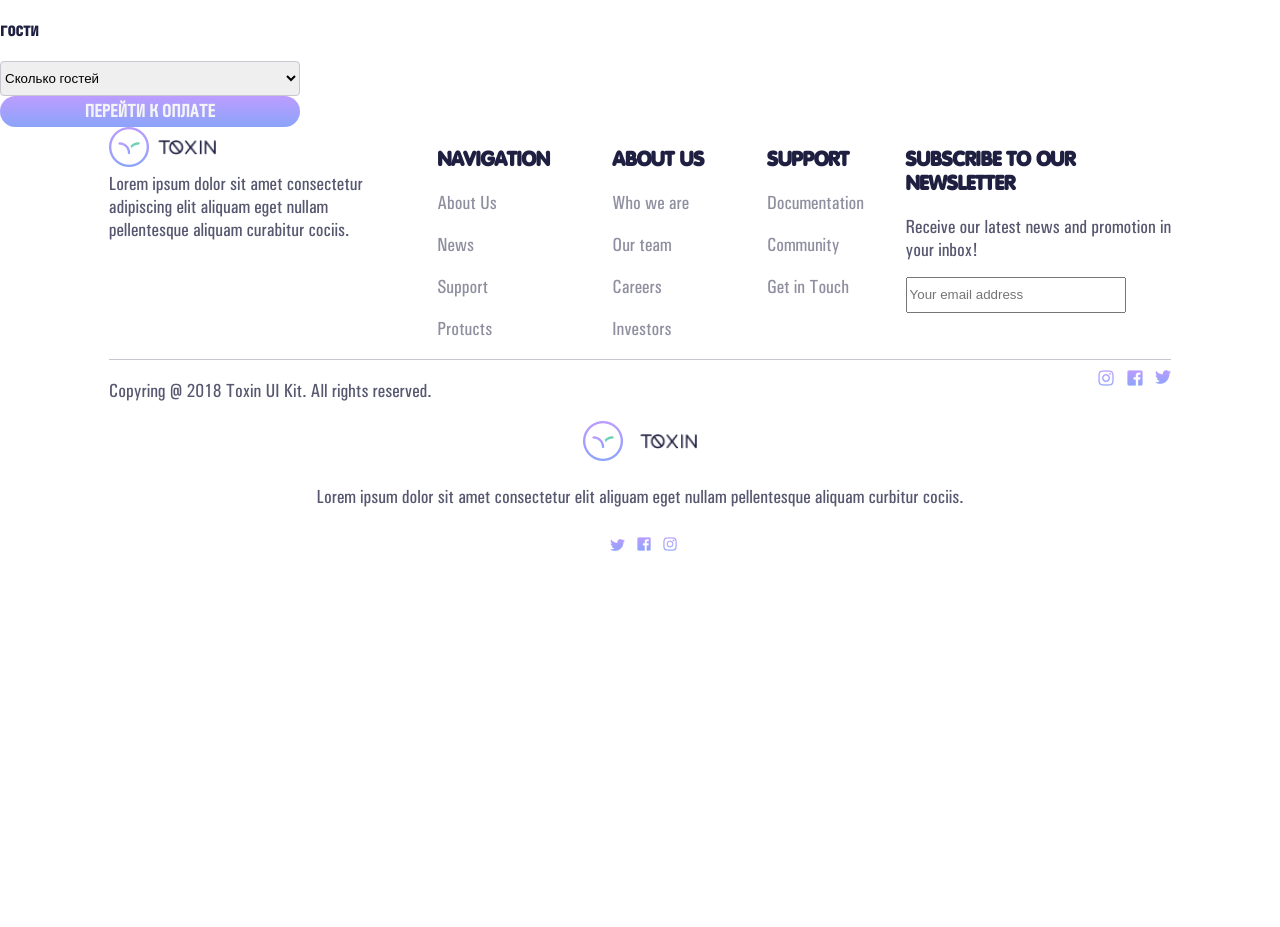
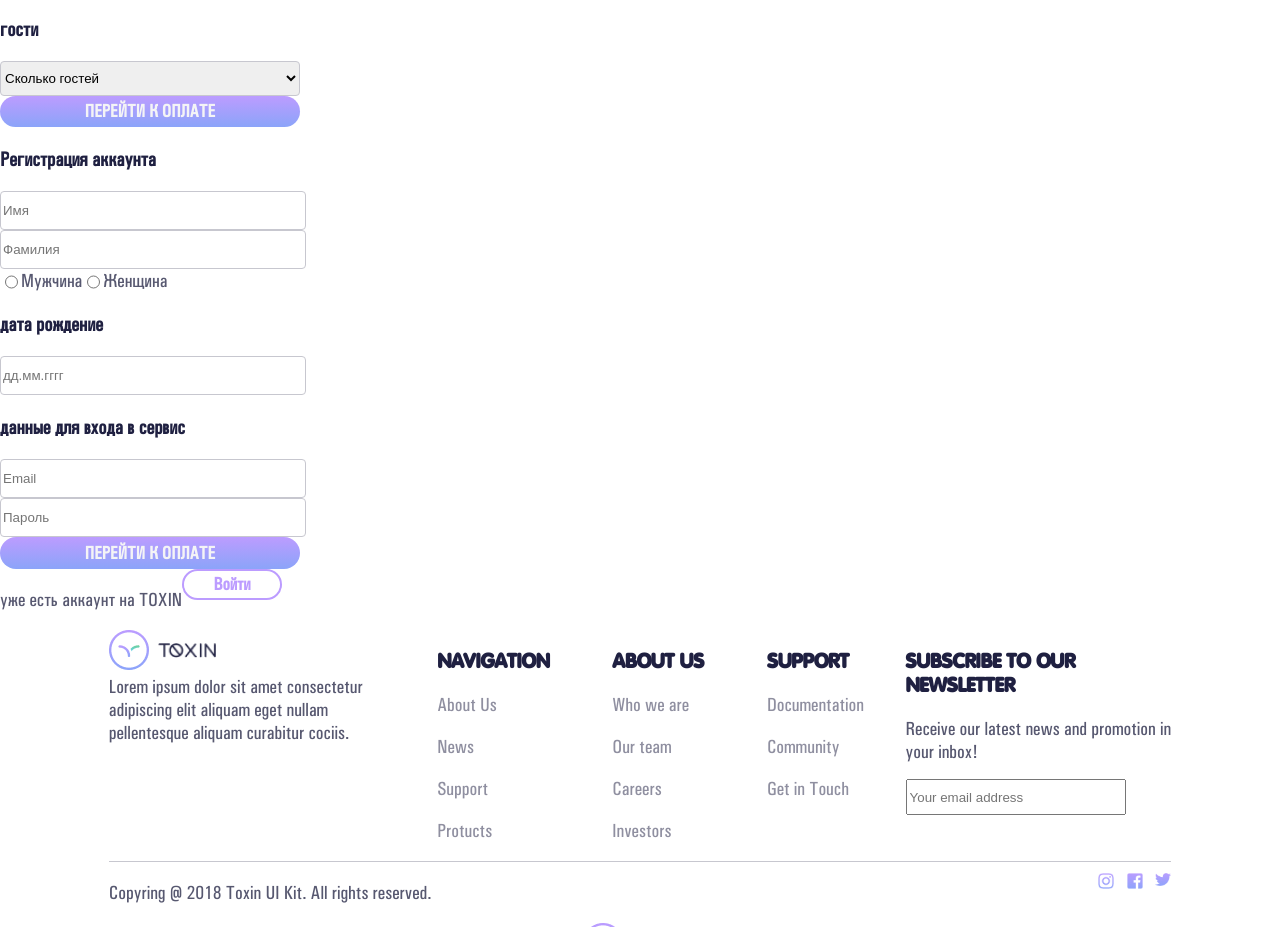
Before and after one commit to Mr-Tony0/Work-repository, a plain HTML site: page Kit.html in a window 1280 px wide. Shown: the part 1445-2372 px from the top of the page. Before the commit the page ends 2001 px from the top, so only its background shows below. Drawn offline with Linux system fonts and the light colour scheme.

Commit message:
complete register block

```diff
--- a/Kit.html
+++ b/Kit.html
@@ -284,6 +284,8 @@
 
 </section>
 
+<!--big form-->
+
 <section class="bigForms">
 	<div class="forms">
 		<h3>Найдём номера под ваши пожелания</h3>
@@ -308,6 +310,28 @@
 		</select>
 		<button class="buttonStandart purple">ПЕРЕЙТИ К ОПЛАТЕ</button>
 	</div>
+
+	<div class="forms">
+		<h3>Регистрация аккаунта</h3>
+		<input type="text" placeholder= "Имя" class="inputStandartElement">
+		<input type="text" placeholder= "Фамилия" class="inputStandartElement">
+		<div class="forms-flex">
+			<input type="radio"> Мужчина
+			<input type="radio"> Женщина
+		</div>
+		<h3>дата рождение</h3>
+		<input type="number" placeholder="дд.мм.гггг" class="inputStandartElement">
+		<h3>данные для входа в сервис</h3>
+		<input type="text" placeholder= "Email" class="inputStandartElement">
+		<input type="text" placeholder= "Пароль" class="inputStandartElement">
+		<button class="buttonStandart purple">ПЕРЕЙТИ К ОПЛАТЕ</button>
+		<!--toggle add-->
+		<div class="forms-flex">
+			<p>уже есть аккаунт на TOXIN</p>
+			<button class="buttonMini transparent">Войти</button>
+		</div>
+	</div>
+
 </section>
 
 	<!--footer-->
```
